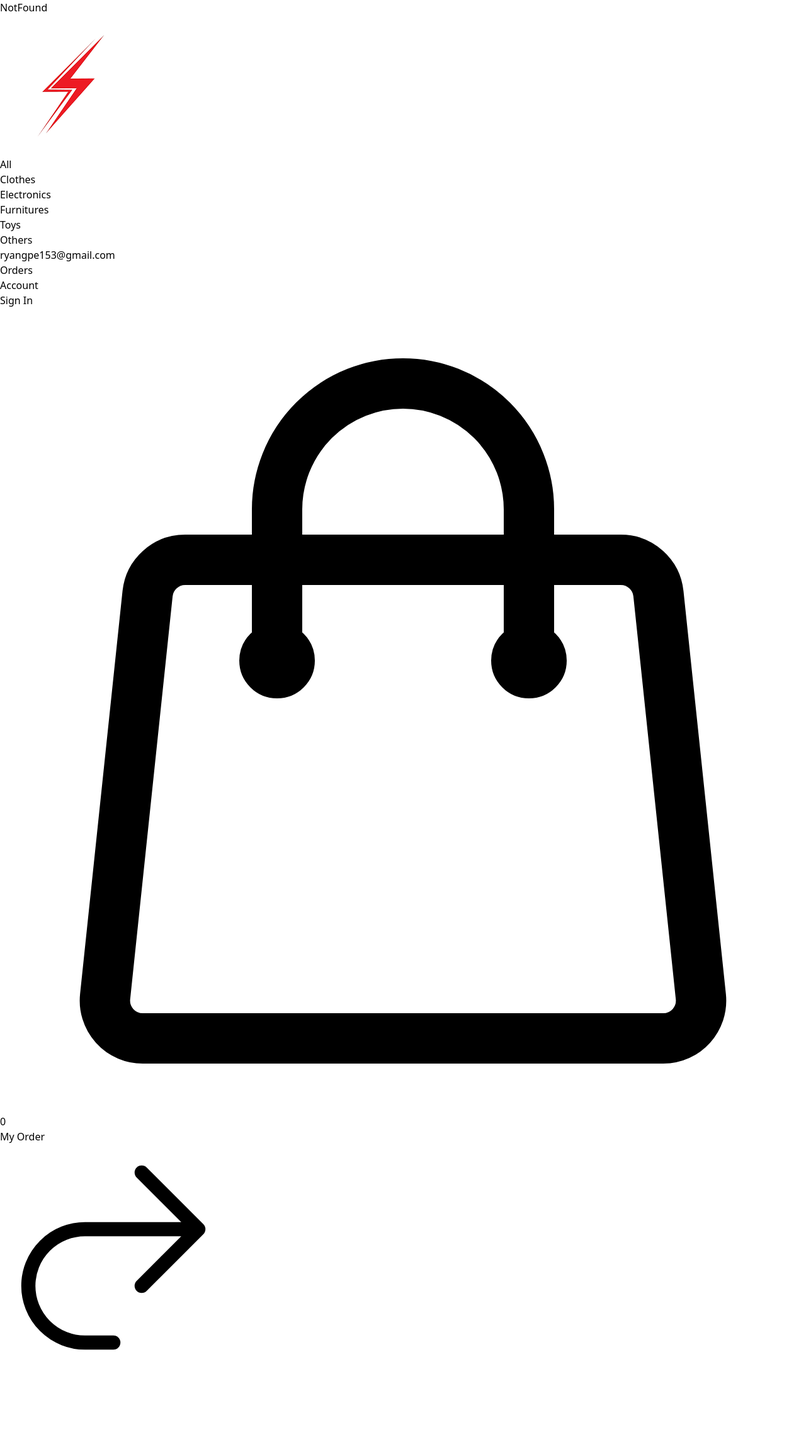
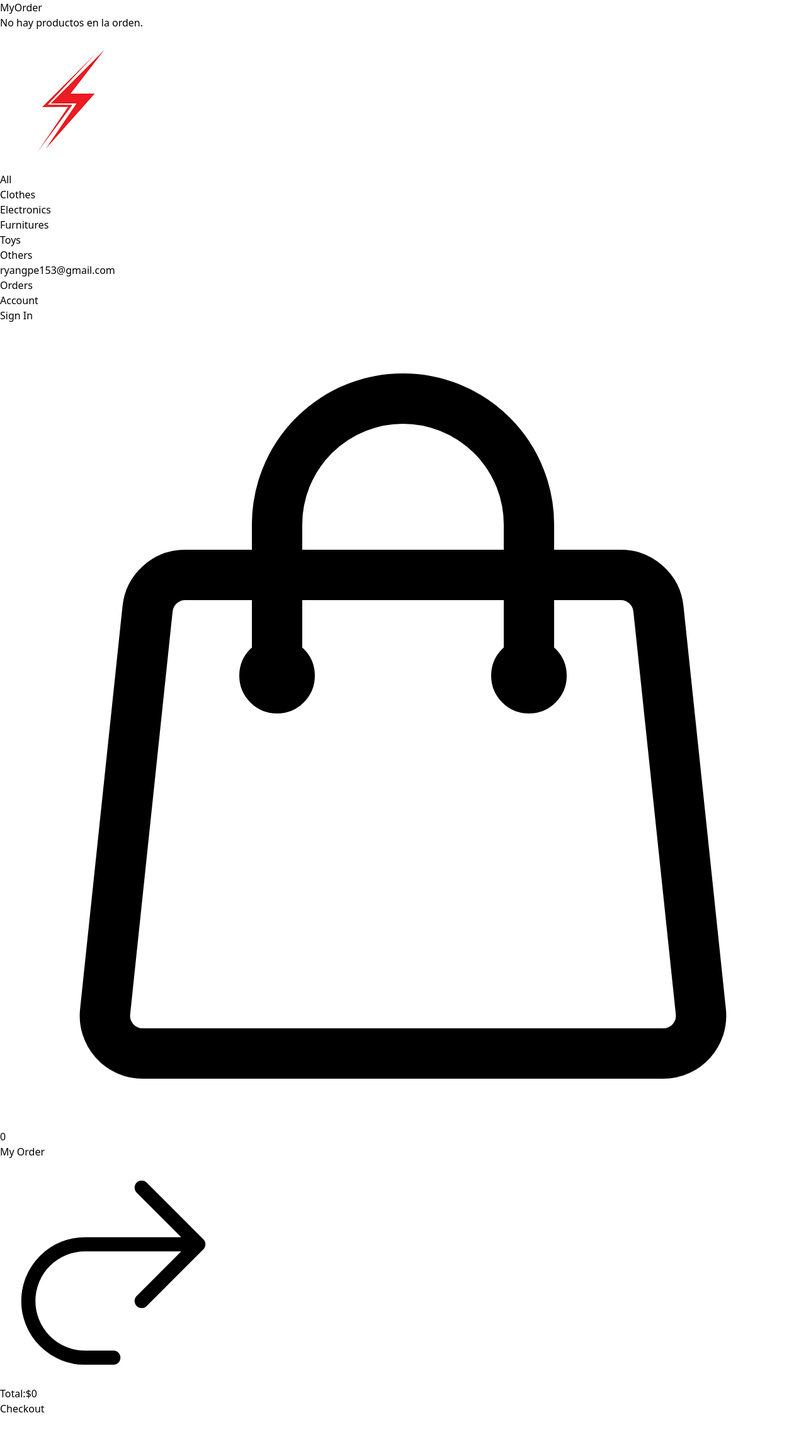
Before and after one commit to Rayito391/Ecommerce, a React (Vite) app in the folder Frontend/vite-project/: page /myorder in a window 1280 px wide. Shown: the top 2282 px of the page at 63% size. Built offline with nearby package versions, Linux system fonts and the light colour scheme.

Commit message:
SideMenuTerminado

```diff
--- a/Frontend/vite-project/src/Components/CheckoutSideMenu/index.jsx
+++ b/Frontend/vite-project/src/Components/CheckoutSideMenu/index.jsx
@@ -1,10 +1,33 @@
+import { useContext } from 'react';
+import { Link } from "react-router-dom";
+
+import { ShoppingContext } from "../../Context";
+import OrderCard from '../OrderCard';
+import { totalPrice } from "../../Utils";
+
 import './style.css'
-import { ShoppingContext } from "../../Context";
-import { useContext } from 'react';
-import OrderCard from '../../Components/OrderCards';
 const CheckoutSideMenu = () =>{
     const context = useContext(ShoppingContext)
-    console.log(context.ShoppingCar)
+
+    const handleDelete = (id) => {
+        const filteredProducts = context.ShoppingCar.filter(product => product.id != id)
+        context.setShoppingCar(filteredProducts)
+        context.setCount(context.count - 1);
+    }
+
+    const handleCheckout = () =>{
+        const orderToAdd = {
+            date: '05.07.24',
+            products: context.ShoppingCar,
+            totalProducts: context.ShoppingCar.length,
+            totalPrice: totalPrice(context.ShoppingCar)
+        }
+        context.setOrder([...context.order,orderToAdd])
+        context.setShoppingCar([])
+        context.setCount(context.count = 0)
+        context.CloseCheckout()
+    }
+
     return(
         <aside className={`${context.checkoutOpen ? 'flex' : 'hidden'} checkout-side-menu flex flex-col fixed  top-20 right-0 border border-black rounded-lg bg-white`}>
             <div className='flex justify-between items-center p-6'>
@@ -15,17 +38,38 @@ const CheckoutSideMenu = () =>{
                     </svg>
                 </div>
             </div>
-            <div className='px-6 overflow-y-scroll'>
+            <div className='px-6 overflow-y-scroll flex-1'>
                 {
                     context.ShoppingCar.map(product => (
                         <OrderCard
                             key={product.id}
+                            id = {product.id}
                             title={product.title}
                             imageURL={product.images}
                             price={product.price}
+                            handleDelete = {handleDelete}
                         />
                     ))
                 }
+            </div>
+            <div className='px-6 mb-6'>
+                <p className='flex justify-between items-center'>
+                    <span className='font-light'>
+                        Total:
+                    </span>
+                    <span className='font-medium text-2xl mr-5 mb-2'>
+                        ${totalPrice(context.ShoppingCar)}
+                    </span>
+                </p>
+                <Link to={'/myorders/last'}>
+                    <button
+                        className={`w-full mt-3 rounded-lg py-3 text-white bg-black ${context.ShoppingCar.length === 0 ? 'text-white/40 bg-black/40 cursor-not-allowed' : ''}`}
+                        onClick={()=>handleCheckout()}
+                        disabled={context.ShoppingCar.length === 0}>
+                        Checkout
+                    </button>
+                </Link>
+
             </div>
         </aside>
     )
--- a/Frontend/vite-project/src/Components/Navbar/index.jsx
+++ b/Frontend/vite-project/src/Components/Navbar/index.jsx
@@ -87,7 +87,6 @@ const Navbar = () =>{
                     <svg xmlns="http://www.w3.org/2000/svg" fill="none" viewBox="0 0 24 24" strokeWidth={1.5} stroke="currentColor" className='relative float-start mr-1 w-6'>
                     <path strokeLinecap="round" strokeLinejoin="round" d="M15.75 10.5V6a3.75 3.75 0 1 0-7.5 0v4.5m11.356-1.993 1.263 12c.07.665-.45 1.243-1.119 1.243H4.25a1.125 1.125 0 0 1-1.12-1.243l1.264-12A1.125 1.125 0 0 1 5.513 7.5h12.974c.576 0 1.059.435 1.119 1.007ZM8.625 10.5a.375.375 0 1 1-.75 0 .375.375 0 0 1 .75 0Zm7.5 0a.375.375 0 1 1-.75 0 .375.375 0 0 1 .75 0Z" />
                     </svg>
-
                     {context.count}
                 </li>
             </ul>
--- /dev/null
+++ b/Frontend/vite-project/src/Components/OrderCard/index.jsx
@@ -0,0 +1,28 @@
+const OrderCard = props => {
+    const {id, title, imageURL, price, handleDelete} = props
+    let renderXMark
+    if (handleDelete) {
+        renderXMark = <svg onClick={() => handleDelete(id)} xmlns="http://www.w3.org/2000/svg" fill="none" viewBox="0 0 24 24" strokeWidth={1.5} stroke="currentColor" className="size-6 cursor-pointer">
+        <path strokeLinecap="round" strokeLinejoin="round" d="m14.74 9-.346 9m-4.788 0L9.26 9m9.968-3.21c.342.052.682.107 1.022.166m-1.022-.165L18.16 19.673a2.25 2.25 0 0 1-2.244 2.077H8.084a2.25 2.25 0 0 1-2.244-2.077L4.772 5.79m14.456 0a48.108 48.108 0 0 0-3.478-.397m-12 .562c.34-.059.68-.114 1.022-.165m0 0a48.11 48.11 0 0 1 3.478-.397m7.5 0v-.916c0-1.18-.91-2.164-2.09-2.201a51.964 51.964 0 0 0-3.32 0c-1.18.037-2.09 1.022-2.09 2.201v.916m7.5 0a48.667 48.667 0 0 0-7.5 0" />
+        </svg>
+    }
+    return(
+        <div className='flex justify-between items-center mb-3'>
+            <div className='flex items-center gap-2'>
+                <figure className='w-20 h-20'>
+                    <img className='w-full h-full rounded-lg object-cover' src={imageURL} alt={title} />
+                </figure>
+                <p className='text-sm font-light '>
+                    {title}
+                </p>
+            </div>
+            <div className='flex items-center gap-2'>
+                <p className='text-lg font-medium'>
+                    ${price}
+                </p>
+            </div>
+            {renderXMark}
+        </div>
+    )
+}
+export default OrderCard
--- a/Frontend/vite-project/src/Components/OrderCards/index.jsx
+++ /dev/null
@@ -1,26 +0,0 @@
-const OrderCard = props => {
-    const {title, imageURL, price} = props
-    return(
-        <div className='flex justify-between items-center mb-3'>
-            <div className='flex items-center gap-2'>
-                <figure className='w-20 h-20'>
-                    <img className='w-full h-full rounded-lg object-cover' src={imageURL} alt={title} />
-                </figure>
-                <p className='text-sm font-light '>
-                    {title}
-                </p>
-            </div>
-            <div className='flex items-center gap-2'>
-                <p className='text-lg font-medium'>
-                    ${price}
-                </p>
-                <svg xmlns="http://www.w3.org/2000/svg" fill="none" viewBox="0 0 24 24" strokeWidth={1.5} stroke="currentColor" className="size-6 cursor-pointer">
-                <path strokeLinecap="round" strokeLinejoin="round" d="m14.74 9-.346 9m-4.788 0L9.26 9m9.968-3.21c.342.052.682.107 1.022.166m-1.022-.165L18.16 19.673a2.25 2.25 0 0 1-2.244 2.077H8.084a2.25 2.25 0 0 1-2.244-2.077L4.772 5.79m14.456 0a48.108 48.108 0 0 0-3.478-.397m-12 .562c.34-.059.68-.114 1.022-.165m0 0a48.11 48.11 0 0 1 3.478-.397m7.5 0v-.916c0-1.18-.91-2.164-2.09-2.201a51.964 51.964 0 0 0-3.32 0c-1.18.037-2.09 1.022-2.09 2.201v.916m7.5 0a48.667 48.667 0 0 0-7.5 0" />
-                </svg>
-
-
-            </div>
-        </div>
-    )
-}
-export default OrderCard
--- /dev/null
+++ b/Frontend/vite-project/src/Components/OrdersCards/index.jsx
@@ -0,0 +1,14 @@
+const OrdersCards = props => {
+    const {totalPrice, totalProducts} = props
+
+    return(
+        <div className='flex justify-between items-center mb-3 border border-black'>
+           <p>
+                <span>05.07.24</span>
+                <span>{totalProducts}</span>
+                <span>{totalPrice}</span>
+           </p>
+        </div>
+    )
+}
+export default OrdersCards
--- a/Frontend/vite-project/src/Context/index.jsx
+++ b/Frontend/vite-project/src/Context/index.jsx
@@ -24,6 +24,9 @@ export const ShoppingProvider = ({children}) => {
     const OpenCheckout = () => setCheckoutOpen(true);
     const CloseCheckout = () => setCheckoutOpen(false);
 
+    //Order
+    const [order,setOrder] = useState([]);
+
     return(
         <ShoppingContext.Provider value={
             {
@@ -38,7 +41,9 @@ export const ShoppingProvider = ({children}) => {
                 setShoppingCar,
                 OpenCheckout,
                 CloseCheckout,
-                checkoutOpen
+                checkoutOpen,
+                order,
+                setOrder
             }
             }>
             {children}
--- a/Frontend/vite-project/src/Pages/App/index.jsx
+++ b/Frontend/vite-project/src/Pages/App/index.jsx
@@ -7,6 +7,7 @@ import { ShoppingProvider } from "../../Context";
 import Home from '../Home/';
 import MyAccount from "../MyAccount";
 import MyOrders from "../MyOrders";
+import MyOrder from "../MyOrder";
 import NotFound from "../NotFound";
 import SignIn from "../SignIn";
 import CheckoutSideMenu from "../../Components/CheckoutSideMenu";
@@ -24,7 +25,9 @@ const AppRoutes = ()=>{
   let routes = useRoutes([
     {path:'/', element:<Home/> }, //Estructura para optimizar codigo
     {path:'/myaccount', element:<MyAccount/> },
+    {path:'/myorder', element:<MyOrder/> },
     {path:'/myorders', element:<MyOrders/> },
+    {path:'/myorders/last', element:<MyOrder/> },
     {path:'/*', element:<NotFound/> },
     {path:'/signin', element:<SignIn/> }
   ])
--- /dev/null
+++ b/Frontend/vite-project/src/Pages/MyOrder/index.jsx
@@ -0,0 +1,30 @@
+import { useContext } from 'react';
+
+import Layout from "../../Components/Layout";
+import { ShoppingContext } from "../../Context";
+import OrderCard from '../../Components/OrderCard';
+
+function MyOrder() {
+    const context = useContext(ShoppingContext)
+    return (
+        <Layout>
+          MyOrder
+          <div className='flex flex-col w-80'>
+                {
+                    context.order && context.order.length > 0 ?
+                    context.order?.slice(-1)[0].products.map(product => (
+                        <OrderCard
+                            key={product.id}
+                            id = {product.id}
+                            title={product.title}
+                            imageURL={product.images}
+                            price={product.price}
+                        />
+                    ))  : <p>No hay productos en la orden.</p>
+                }
+            </div>
+        </Layout>
+    )
+  }
+
+export default MyOrder;
--- a/Frontend/vite-project/src/Pages/MyOrders/index.jsx
+++ b/Frontend/vite-project/src/Pages/MyOrders/index.jsx
@@ -1,8 +1,25 @@
+import { useContext } from "react";
+import { Link } from "react-router-dom";
+
 import Layout from "../../Components/Layout";
+import OrdersCards from "../../Components/OrdersCards";
+import { ShoppingContext } from "../../Context";
+
 function MyOrders() {
+  const context = useContext(ShoppingContext)
+
     return (
         <Layout>
           MyOrders
+          {
+            context.order.map((order)=>{
+              <Link key={index} to={`/myorders/${order.id}`}>
+                <OrdersCards
+                  totalPrice = {order.totalPrice}
+                  totalProducts = {order.totalProducts}/>
+              </Link>
+            })
+          }
         </Layout>
     )
   }
--- /dev/null
+++ b/Frontend/vite-project/src/Utils/index.js
@@ -0,0 +1,10 @@
+/**
+ * this function calculates total price of a new order
+ * @param {Array} prod
+ * @returns {numer} TotalPrice
+ */
+export const totalPrice = (products) =>{
+    let sum = 0;
+    products.forEach(product => sum += product.price)
+    return sum
+}
```
